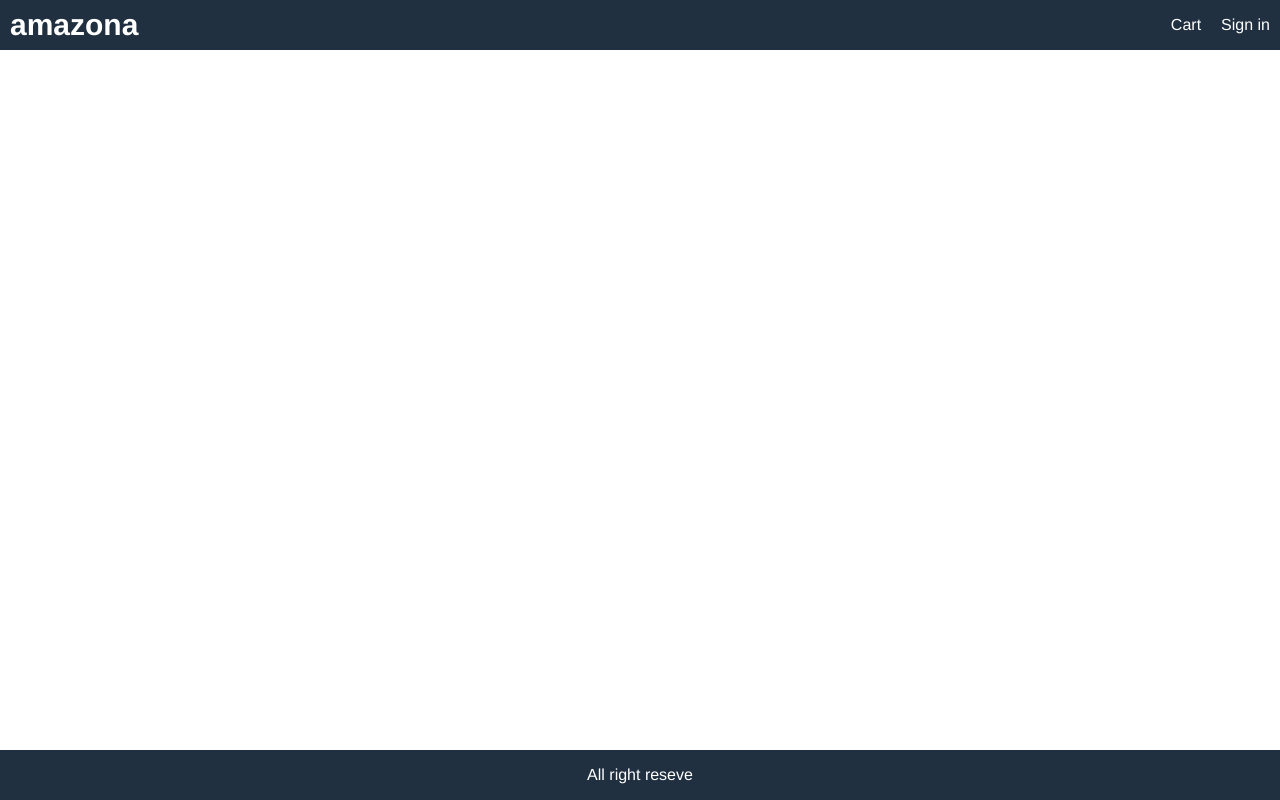
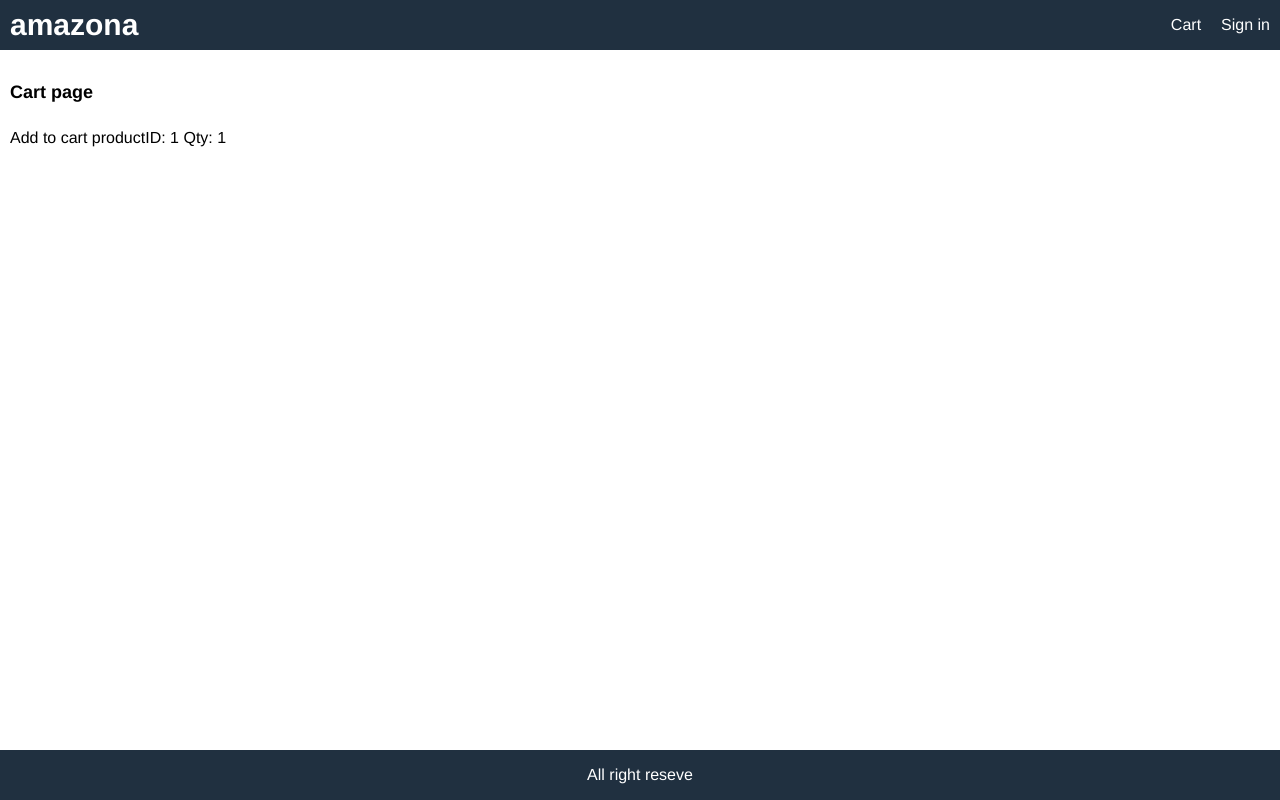
Before and after one commit to Midstackdev/mern-amazona, a React (Create React App) app in the folder client/: page /cart/1 in a window 1280 px wide. Built offline with nearby package versions, Linux system fonts and the light colour scheme.

Commit message:
Add to cart

```diff
--- a/client/src/App.js
+++ b/client/src/App.js
@@ -1,5 +1,6 @@
 import React from 'react'
 import { BrowserRouter as Router, Route } from 'react-router-dom'
+import Cart from './pages/Cart';
 
 import Home from './pages/Home'
 import Product from './pages/Product';
@@ -20,6 +21,7 @@ function App() {
         <main>
             <Route path="/" component={Home} exact />
             <Route path="/product/:id" component={Product} exact />
+            <Route path="/cart/:id?" component={Cart} exact />
         </main>
         <footer className="row center">
             All right reseve
--- a/client/src/index.css
+++ b/client/src/index.css
@@ -70,6 +70,9 @@ li {
   margin-top: 1rem;
 }
 
+input,
+select,
+textarea,
 button {
   padding: 1rem;
   border-radius: 0.5rem;
@@ -78,10 +81,17 @@ button {
   font-family: Helvetica, Arial, sans-serif;
   -webkit-font-smoothing: antialiased;
   -moz-osx-font-smoothing: grayscale;
+
+}
+
+button {
   background-color: #f8f8f8;
   cursor: pointer;
 }
 
+input:hover,
+select:hover,
+textarea:hover,
 button:hover {
   border: 0.1rem #404040 solid;
 }
--- /dev/null
+++ b/client/src/pages/Cart.jsx
@@ -0,0 +1,15 @@
+import React from 'react'
+
+export default function Cart(props) {
+    const productId = props.match.params.id
+    const qty = props.location.search ? Number(props.location.search.split('=')[1]) : 1
+
+    return (
+        <div>
+            <h1>Cart page </h1>
+            <p>
+                Add to cart productID: {productId} Qty: {qty}
+            </p>
+        </div>
+    )
+}
--- a/client/src/pages/Product.jsx
+++ b/client/src/pages/Product.jsx
@@ -1,4 +1,4 @@
-import React, { useEffect } from 'react'
+import React, { useEffect, useState } from 'react'
 import { useDispatch, useSelector } from 'react-redux'
 import { Link } from 'react-router-dom'
 import { getProduct } from '../actions/productActions'
@@ -10,12 +10,18 @@ import Rating from '../components/Rating'
 export default function Product(props) {
     const dispatch = useDispatch()
     const productId = props.match.params.id
+    const [qty, setQty] = useState(1)
     const productDetails = useSelector(state => state.productDetails)
     const {loading, error, product} = productDetails
 
     useEffect(() => {
         dispatch(getProduct(productId))
     }, [dispatch, productId])
+
+    const handleAddToCart = () => {
+        props.history.push(`/cart/${productId}?qty=${qty}`)
+    }
+
     return (
         <>
         {loading ? (<LoadingBox></LoadingBox>)
@@ -65,9 +71,29 @@ export default function Product(props) {
                                     </div>
                                 </div>
                             </li>
-                            <li>
-                                <button className="primary block">Add to Cart</button>
-                            </li>
+                            {
+                                product.countInStock > 0 && (
+                                    <>
+                                    <li>
+                                        <div className="row">
+                                            <div>Qty</div>
+                                            <div className="">
+                                                <select value={qty} onChange={e => setQty(e.target.value)}>
+                                                    {
+                                                        [...Array(product.countInStock).keys()].map(x => (
+                                                            <option value={x+1} key={x+1}>{x+1}</option>
+                                                        ))
+                                                    }
+                                                </select>
+                                            </div>
+                                        </div>
+                                    </li>
+                                    <li>
+                                        <button onClick={handleAddToCart} className="primary block">Add to Cart</button>
+                                    </li>
+                                    </>
+                                )
+                            }
                         </ul>
                     </div>
                 </div>
```
